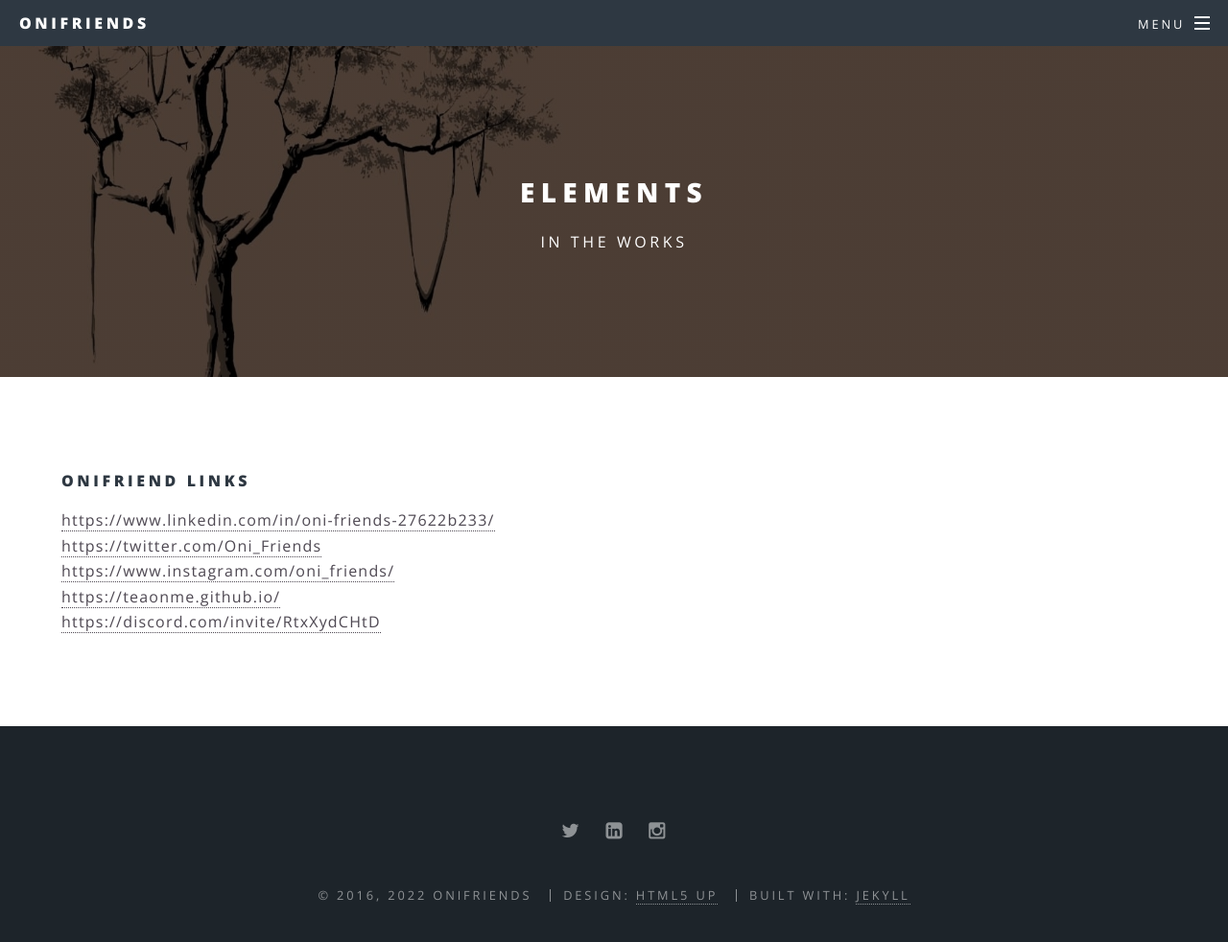
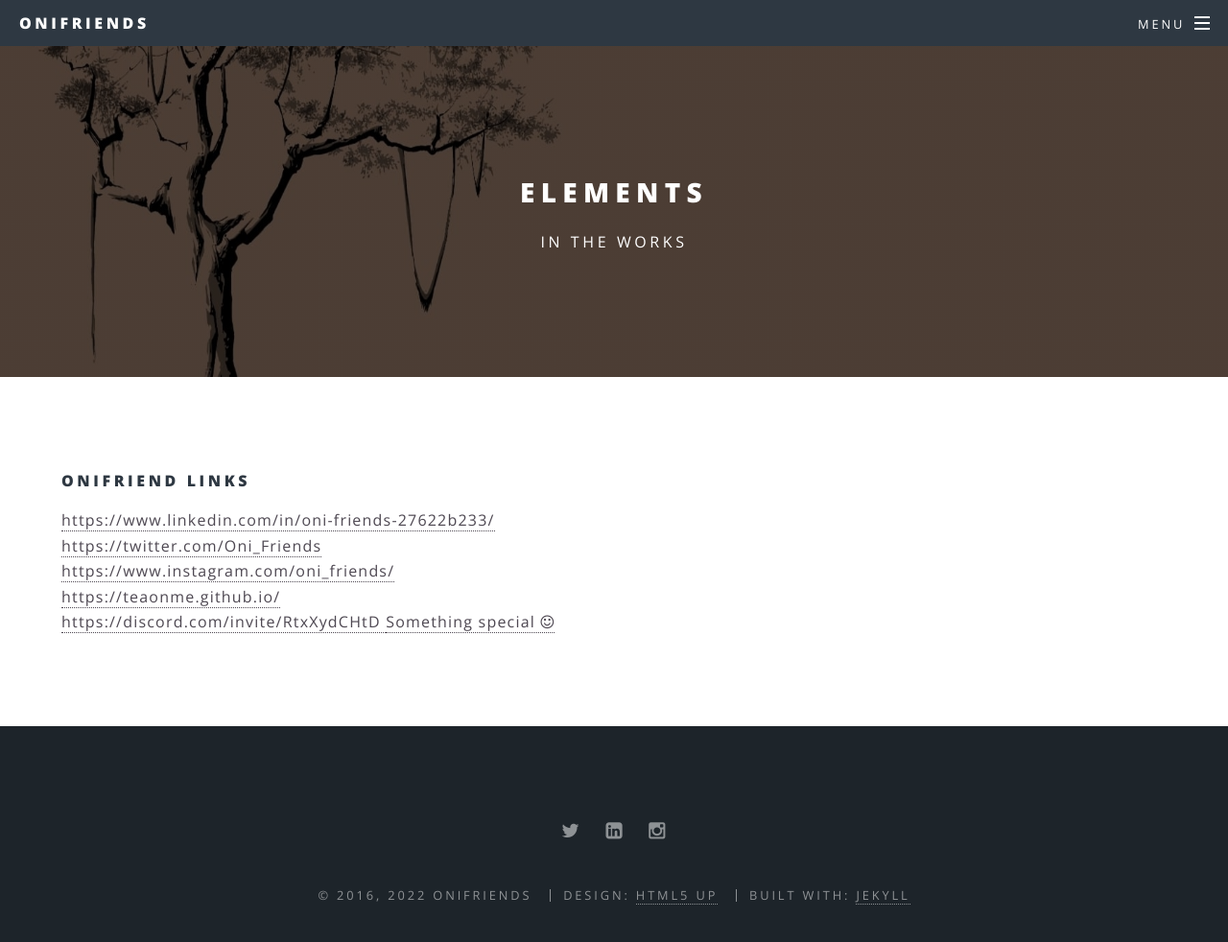
Before and after one commit to TeaOnMe/TeaOnMe.github.io, a Jekyll site: the page built from Links.html, in a window 1280 px wide and 1036 px high. Shown: the top 982 px of the window at 96% size. Built offline with Jekyll 4.4.1, drawn with Linux system fonts in a browser that asks for light colours.

Commit message:
Update and rename elements.html to Links.html

```diff
--- a/elements.html
+++ b/Links.html
@@ -9,3 +9,4 @@ title: Elements
 				<a href="https://www.instagram.com/oni_friends/">https://www.instagram.com/oni_friends/<br />
 				<a href="https://teaonme.github.io/">https://teaonme.github.io/<br />
 				<a href="https://discord.gg/RtxXydCHtD">https://discord.com/invite/RtxXydCHtD
+				<a href="https://www.youtube.com/watch?v=dQw4w9WgXcQ">Something special <span class="icon fa-smile-o"><span class="label">Lorem</span></span></li></a></p>
```
